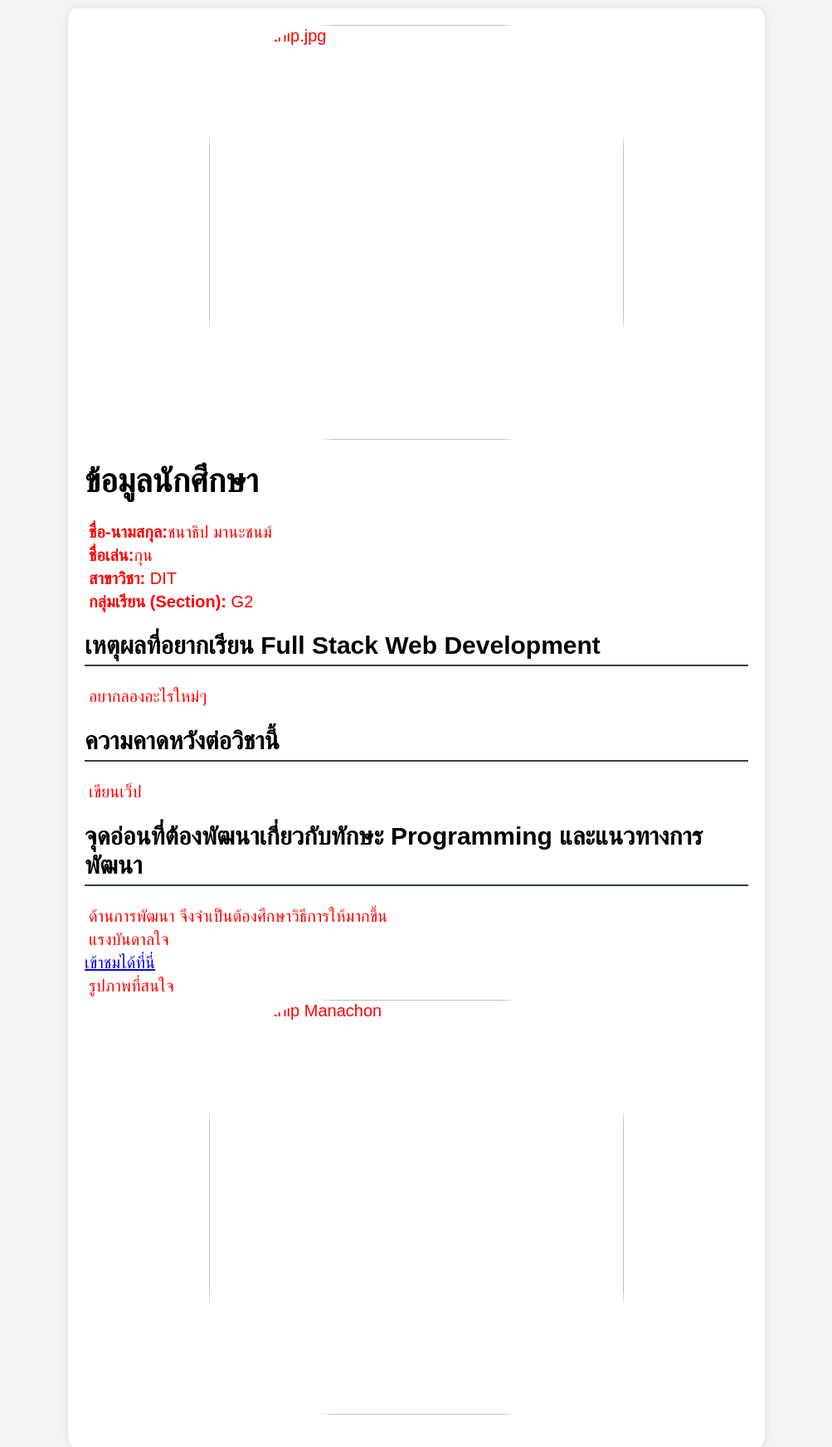
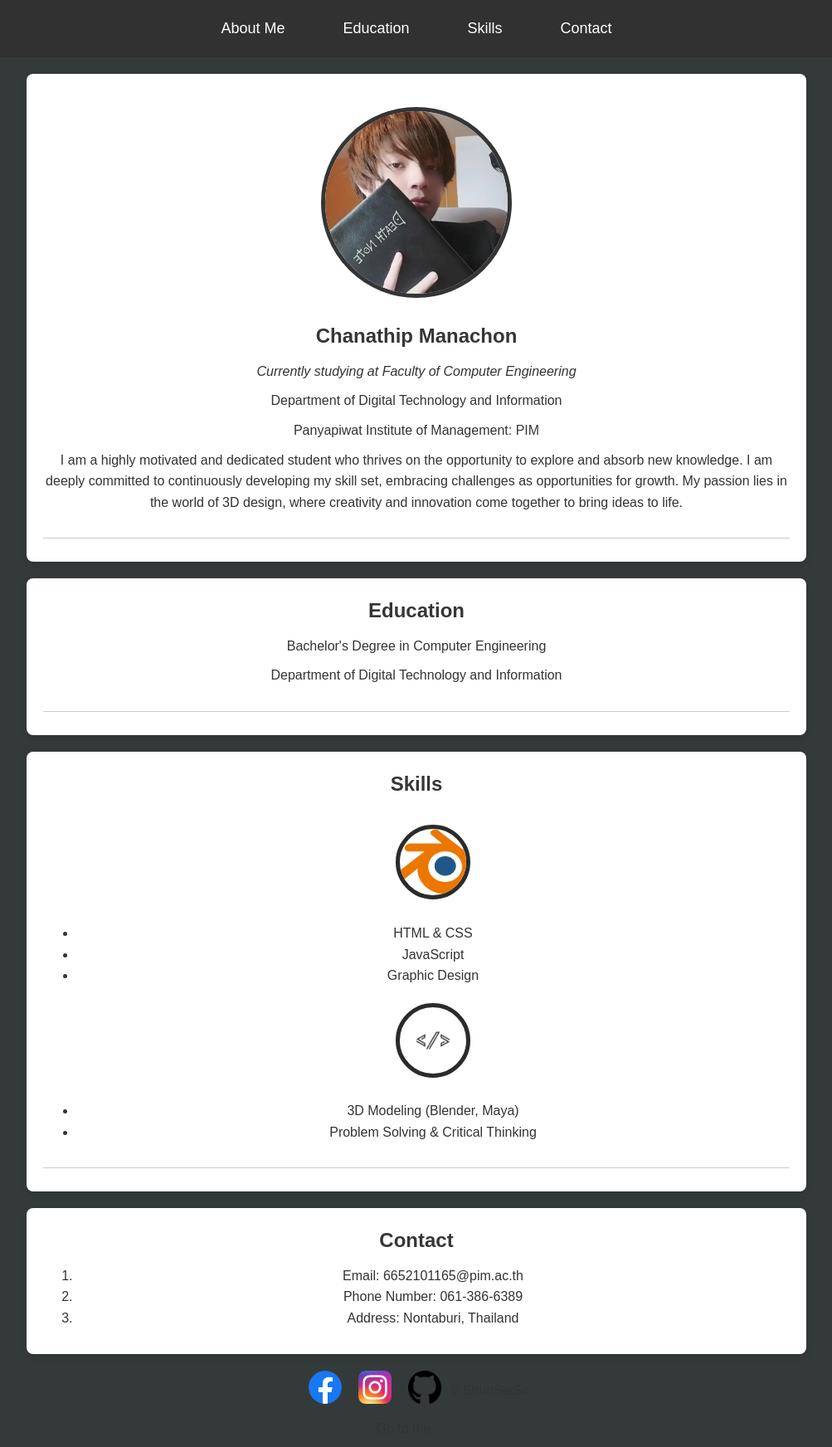
Before and after one commit to ShunSeiSo/MyPageExample, a plain HTML site: page index.html in a window 1280 px wide. Shown: the whole page at 83% size, without its empty margins (138-1141 px from the left). Drawn offline with Linux system fonts and the light colour scheme.

Commit message:
Add files via upload

```diff
--- a/index.html
+++ b/index.html
@@ -1,79 +1,97 @@
-<html lang="en">
+<!DOCTYPE html>
+<html lang="th">
 <head>
     <meta charset="UTF-8">
     <meta name="viewport" content="width=device-width, initial-scale=1.0">
-    <title>Resume</title>
-    <style>
-        body {
-            margin: 10px;
-            padding: 0;
-            background-color: #f4f4f4;
-            color: #ff0000;
-            font-family: Arial, sans-serif;
-        }
-        div {
-            width: 80%;
-            max-width: 800px;
-            margin: 0 auto;
-            padding: 20px;
-            background-color: #fff;
-            box-shadow: 0 0 10px rgba(0,0,0,0.1);
-            border-radius: 1%;
-        }
-        h1, h2, h3 {
-            color: #000000;
-
-        }
-        .name {
-            margin-top : 0px;
-            font-size: 20px;
-
-        }
-
-        header {
-            margin-bottom: 20px;
-        }
-        h2 {
-            border-bottom: 2px solid #2c3e50;
-            padding-bottom: 5px;
-        }
-        p {
-            margin: 5px ;
-        }
-        .picture {
-    display: block;
-    margin: 0 auto;
-    border-radius: 30%;
-    width: 500px;
-    height: 500px;
-        }
-
-    </style>
+    <title>Chanathip Manachon - Resume</title>
+    <link rel="stylesheet" href="styles.css">
 </head>
 <body>
-    <div class="container">
-    <header class = "name">
-        <img src="Chanathip.jpg" alt="Chanathip.jpg" class="picture">
 
-    <h1>ข้อมูลนักศึกษา</h1>
+    <!-- Navbar -->
+    <header>
+        <nav class="navbar">
+            <a href="#about-me">About Me</a>
+            <a href="#education">Education</a>
+            <a href="#skills">Skills</a>
+            <a href="#contact">Contact</a>
+            <button class="hamburger" onclick="toggleMenu()">☰</button>
+        </nav>
+    </header>
 
-    <p><strong>ชื่อ-นามสกุล:</strong>ชนาธิป มานะชนม์</p>
-    <p><strong>ชื่อเล่น:</strong>กุน</p>
-    <p><strong>สาขาวิชา:</strong> DIT</p>
-    <p><strong>กลุ่มเรียน (Section):</strong> G2</p>
+    <!-- About Me Section -->
+    <section id="about-me">
+        <div class="profile-pic">
+    <img src="Shun.png" alt="Chanathip Manachon">
+</div>
 
-    <h2>เหตุผลที่อยากเรียน Full Stack Web Development</h2>
-    <p>อยากลองอะไรใหม่ๆ</p>
 
-    <h2>ความคาดหวังต่อวิชานี้</h2>
-    <p>เขียนเว็ป</p>
+        <h1>Chanathip Manachon</h1>
+        <p><em>Currently studying at Faculty of Computer Engineering</em></p>
+        <p>Department of Digital Technology and Information</p>
+        <p>Panyapiwat Institute of Management: <a href="http://pim.ac.th" target="_blank">PIM</a></p>
+        <p class="brief-history">I am a highly motivated and dedicated student who thrives on the opportunity to explore and absorb new knowledge. I am deeply committed to continuously developing my skill set, embracing challenges as opportunities for growth. My passion lies in the world of 3D design, where creativity and innovation come together to bring ideas to life.</p>
+        <hr>
+    </section>
 
-    <h2>จุดอ่อนที่ต้องพัฒนาเกี่ยวกับทักษะ Programming และแนวทางการพัฒนา</h2>
-    <p> ด้านการพัฒนา จึงจําเป็นต้องศึกษาวิธีการให้มากขึ้น</p>
+    <!-- Education Section -->
+    <section id="education">
+        <h2>Education</h2>
+        <p>Bachelor's Degree in Computer Engineering</p>
+        <p>Department of Digital Technology and Information</p>
+        <hr>
+    </section>
 
-    <p>แรงบันดาลใจ</p>
-        <a href="https://www.youtube.com/@HEARTROCK">เข้าชมได้ที่นี่</a>
+    <!-- Skills Section -->
+    <section id="skills">
+        <h2>Skills</h2>
+        <ul>
+            <div class="skill">
+                <img src="Blender_logo.png" alt="Blender_logo">
+            </div>
+            <li>HTML & CSS</li>
+            <li>JavaScript</li>
+            <li>Graphic Design</li>
+            <div class="skill">
+                <img src="coding.png" alt="coding">
+            </div>
+            <li>3D Modeling (Blender, Maya)</li>
+            <li>Problem Solving & Critical Thinking</li>
+        </ul>
+        <hr>
+    </section>
+
+    <!-- Contact Section -->
+    <section id="contact">
+        <h2>Contact</h2>
+        <ol>
+            <li>Email: 6652101165@pim.ac.th</li>
+            <li>Phone Number: 061-386-6389</li>
+            <li>Address: Nontaburi, Thailand</li>
+        </ol>
+    </section>
+</div>
+<div class="bottom-container">
+  <a href="https://www.facebook.com/chanatip.manachon/" target="_blank">
+      <img src="Facebook_Logo.png" alt="fFacebook_Logo_.png" class="image-link">
+    </a>
+    <a href="https://www.facebook.com/chanatip.manachon/" target="_blank">
+      <img src="Instagram_icon.png.webp" alt="Instagram" class="image-link">
+    </a>
+    <a href="https://github.com/ShunSeiSo" target="_blank">
+      <img src="github-logo.png" alt="LINE" class="image-link">
+    </a>
+
+  <p>© ShunSeiSo.</p>
+</div>
+
+<p>Go to the <a href="#section-1">top</a>.</p>
 </body>
 </html>
-<p>รูปภาพที่สนใจ</p>
-<img src="Seiya.jpg" alt="Chanathip Manachon" class="picture">
+    <script>
+        function toggleMenu() {
+            document.querySelector('.navbar').classList.toggle('show');
+        }
+    </script>
+</body>
+</html>
--- /dev/null
+++ b/styles.css
@@ -0,0 +1,179 @@
+/* General Styles */
+body {
+    font-family: 'Arial', sans-serif;
+    margin: 0;
+    padding: 0;
+    background-color: #343a3a;
+    color: #333;
+    line-height: 1.6;
+    text-align: center; /* Center all content */
+}
+
+h1, h2 {
+    margin: 0;
+    padding: 0;
+    font-family: 'Arial', sans-serif;
+    color: #363636;
+}
+
+p, ul, ol {
+    margin: 10px 0;
+}
+
+a {
+    color: #3a3a3a;
+    text-decoration: none;
+}
+
+a:hover {
+    text-decoration: underline;
+}
+
+section {
+    padding: 20px;
+    margin: 20px auto;
+    width: 80%;
+    max-width: 900px;
+    background: #ffffff;
+    border-radius: 8px;
+    box-shadow: 0 4px 8px rgba(0, 0, 0, 0.1);
+}
+
+hr {
+    margin-top: 30px;
+    border: 0;
+    border-top: 1px solid #ccc;
+}
+
+/* Navbar */
+.navbar {
+    background-color: #313131;
+    color: white;
+    padding: 10px;
+    text-align: center;
+    position: sticky;
+    top: 0;
+    z-index: 100;
+    display: flex;
+    justify-content: center;
+    align-items: center;
+    flex-wrap: wrap;
+}
+
+.navbar a {
+    padding: 10px 20px;
+    margin: 0 15px;
+    color: white;
+    text-decoration: none;
+    font-size: 18px;
+}
+
+.navbar a:hover {
+    background-color: #2e2e2e;
+}
+
+.hamburger {
+    display: none;
+    background-color: transparent;
+    border: none;
+    color: rgb(43, 43, 43);
+    font-size: 30px;
+}
+
+/* Profile Picture */
+.profile-pic img {
+    width: 220px;  /* กำหนดขนาดให้รูปภาพ */
+    height: 220px; /* กำหนดความสูงให้เท่ากับความกว้าง */
+    border-radius: 50%;  /* ทำให้รูปภาพกลม */
+    border: 5px solid #353535;  /* กรอบรอบๆ รูปภาพ */
+    margin: 20px auto;  /* จัดตำแหน่งให้อยู่ตรงกลาง */
+    object-fit: cover;  /* ให้รูปภาพไม่ถูกบิดเบือนหากขนาดไม่พอดี */
+}
+
+
+.skill img {
+    width: 80px;  /* กำหนดขนาดให้รูปภาพ */
+    height: 80px; /* กำหนดความสูงให้เท่ากับความกว้าง */
+    border-radius: 50%;  /* ทำให้รูปภาพกลม */
+    border: 5px solid #2b2b2b;  /* กรอบรอบๆ รูปภาพ */
+    margin: 20px auto;  /* จัดตำแหน่งให้อยู่ตรงกลาง */
+    object-fit: cover;  /* ให้รูปภาพไม่ถูกบิดเบือนหากขนาดไม่พอดี */
+}
+
+/* Banner Image */
+.banner {
+    width: 50%;
+    text-align: center;
+    margin-bottom: 20px;
+}
+
+.banner-img {
+    width: 50%;
+    max-width: 50%;
+    height: auto;
+}
+
+.Cats {
+    display: flex; /* ใช้ flexbox */
+    justify-content: center; /* จัดกึ่งกลางแนวนอน */
+    align-items: center; /* จัดกึ่งกลางแนวตั้ง */
+    flex-direction: column; /* วางเนื้อหาในแนวตั้ง */
+    width: 100%; /* ใช้เต็มความกว้าง */
+    height: 100vh; /* ใช้เต็มความสูงของหน้าจอ */
+    text-align: center; /* จัดข้อความให้อยู่กึ่งกลาง */
+    margin: 0; /* ยกเลิก margin */
+}
+
+.cat-img {
+    width: 50%; /* ปรับขนาดรูปภาพ */
+    max-width: 300px; /* กำหนดขนาดสูงสุด */
+    height: auto; /* รักษาอัตราส่วน */
+    margin-bottom: 5px; /* ระยะห่างระหว่างรูปภาพกับข้อความ */
+}
+
+/* Bottom Container for Social Links */
+.bottom-container {
+    display: flex;
+    justify-content: center;
+    align-items: center;
+    margin-top: 20px;
+}
+
+.image-link {
+    width: 40px;  /* Set size for all images */
+    height: 40px;  /* Make them equal height and width */
+    margin: 0 10px;
+    transition: transform 0.3s;
+}
+
+.image-link:hover {
+    transform: scale(1.1);  /* Slight zoom effect on hover */
+}
+
+/* Responsive Styles */
+@media (max-width: 768px) {
+    .navbar {
+        flex-direction: column;
+    }
+
+    .navbar a {
+        padding: 15px;
+        margin: 5px 0;
+    }
+
+    .hamburger {
+        display: block;
+        font-size: 30px;
+        margin-top: 10px;
+        cursor: pointer;
+    }
+
+    .navbar.show {
+        display: block;
+    }
+
+    .image-link {
+        width: 35px;  /* Adjust icon size on smaller screens */
+        height: 35px;
+    }
+}
```
Also changed, not shown: Blender_logo.png (added), Facebook_Logo.png (added), Instagram_icon.png.webp (added), Shun.png (added), coding.png (added), github-logo.png (added).
